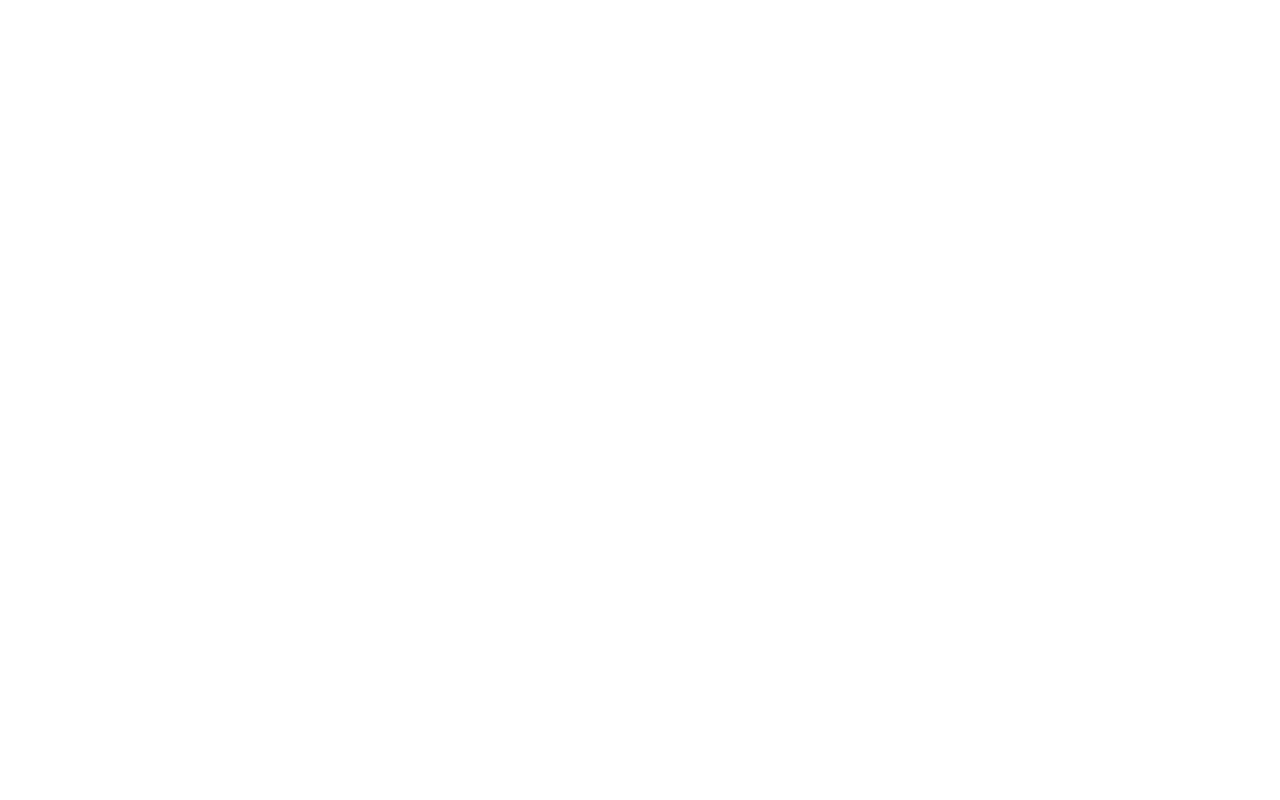
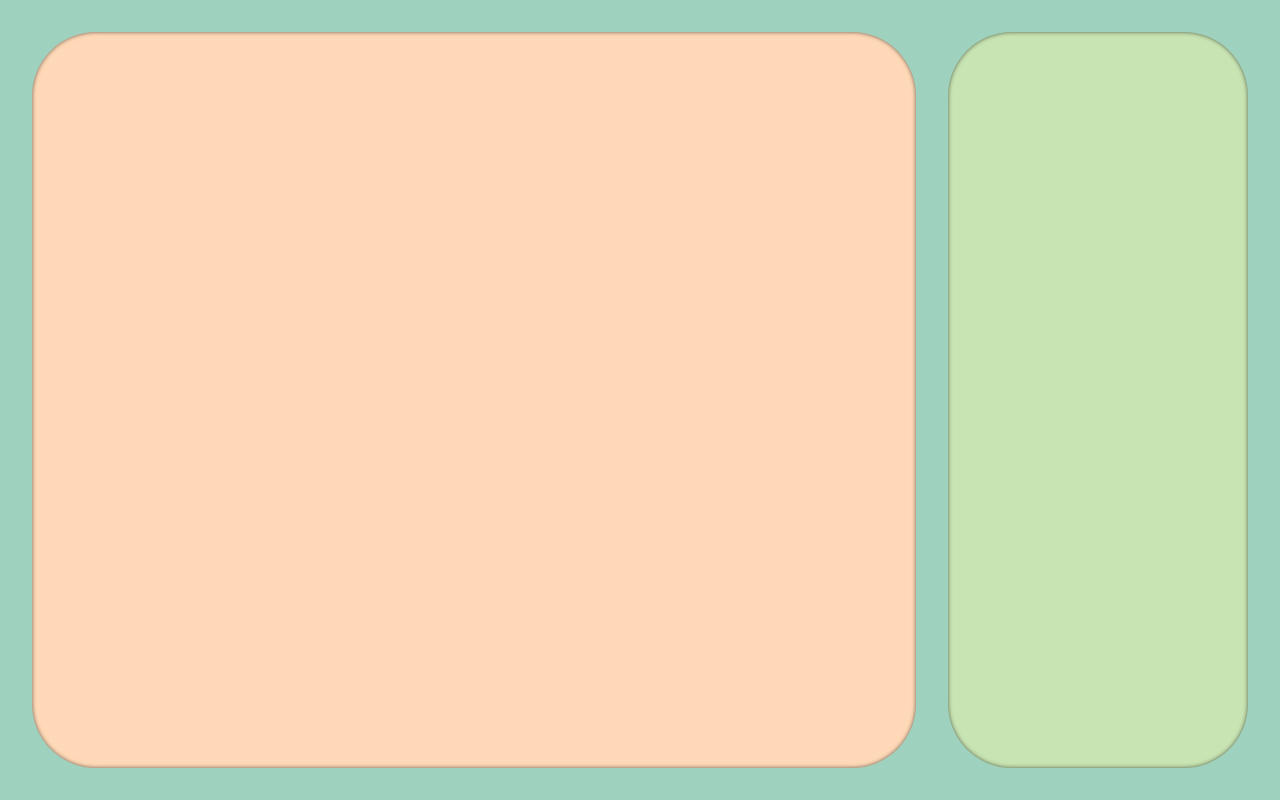
Before and after one commit to davmedeiros/library, a plain HTML site: page index.html in a window 1280 px wide. Drawn offline with Linux system fonts and the light colour scheme.

Commit message:
Set main and aside styles

```diff
--- a/css/style.css
+++ b/css/style.css
@@ -12,4 +12,28 @@
     --accent-color: #C8E4B2;
     --attention-color: #7EAA92;
     --subtle-color: #9ED2BE;
+    --gap-size: 32px;
 }
+
+body {
+    display: grid;
+    grid-template: 1fr / 1fr 300px;
+    background-color: var(--subtle-color);
+    min-height: 100svh;
+    padding: var(--gap-size);
+    gap: var(--gap-size);
+}
+
+main,
+aside {
+    border-radius: 64px;
+    box-shadow: inset 0 0 4px rgba(0, 0, 0, 0.6);
+}
+
+main {
+    background-color: var(--base-color);
+}
+
+aside {
+    background-color: var(--accent-color);
+}
```
